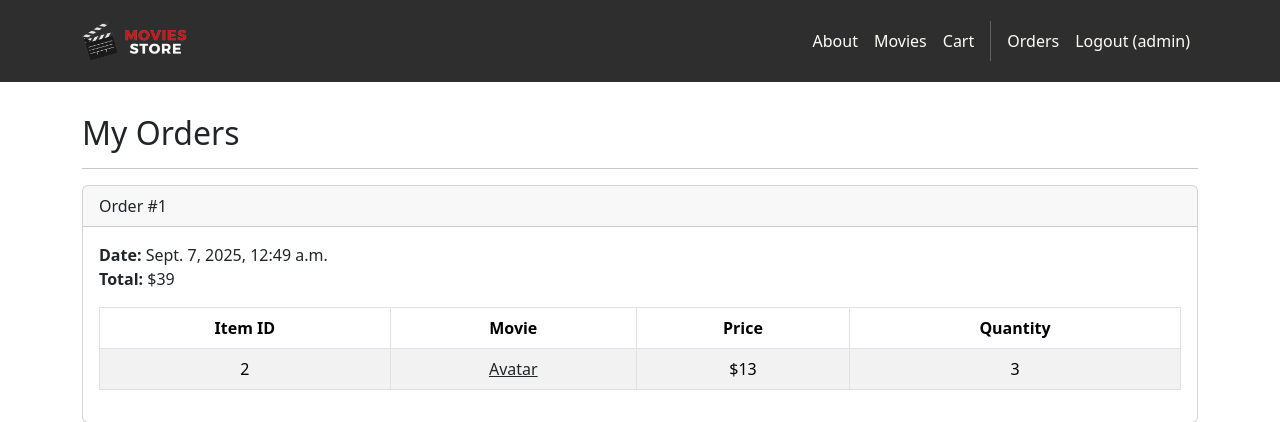
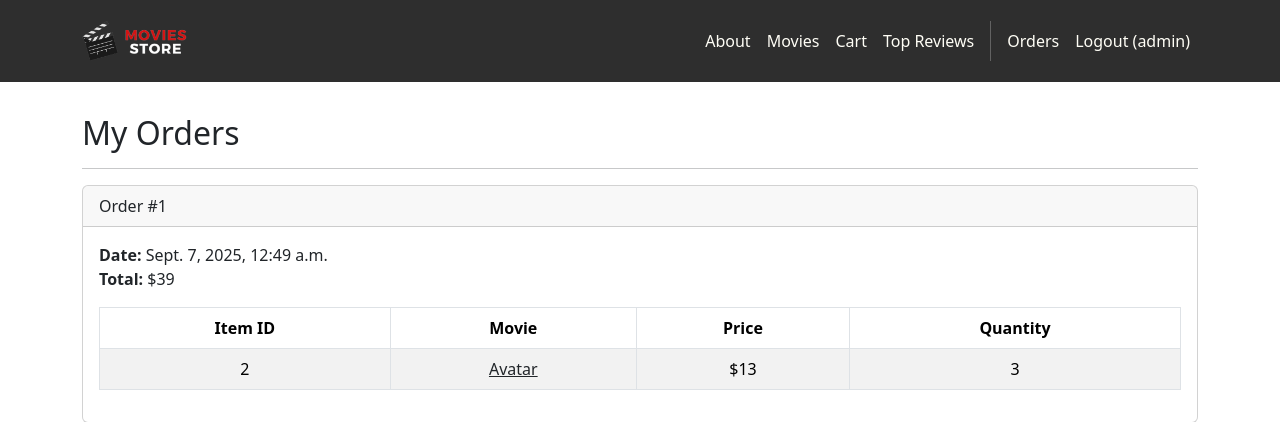
Before and after one commit to FarhanSharif7/moviesstore, a Django app: page /accounts/orders/ in a window 1280 px wide. Shown: the top 422 px of the page. Run offline with Django 5.2, Linux system fonts and the light colour scheme; a user stored in the database is signed in; data comes from the database, SQL or seed files in the repository; parts of the project's set-up code (start-up, migrations or seed data) failed here and were passed over; some libraries are stand-ins or nearby versions; some web fonts are replaced.

Commit message:
added review tab

```diff
--- a/moviesstore/templates/base.html
+++ b/moviesstore/templates/base.html
@@ -49,6 +49,7 @@
               "{% url 'movies.index' %}">Movies</a>
               <a class="nav-link"
               href="{% url 'cart.index' %}">Cart</a>
+              <a class="nav-link" href="{% url 'top_review.index' %}">Top Reviews</a>
               <div class="vr bg-white mx-2 d-none d-lg-block"></div>
               {% if user.is_authenticated %}
                <a class="nav-link"
```
